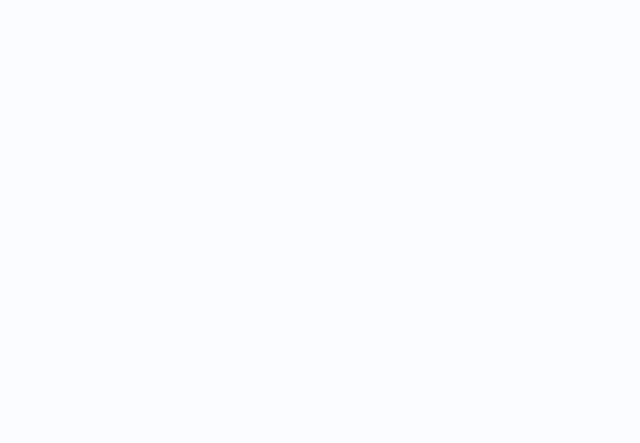
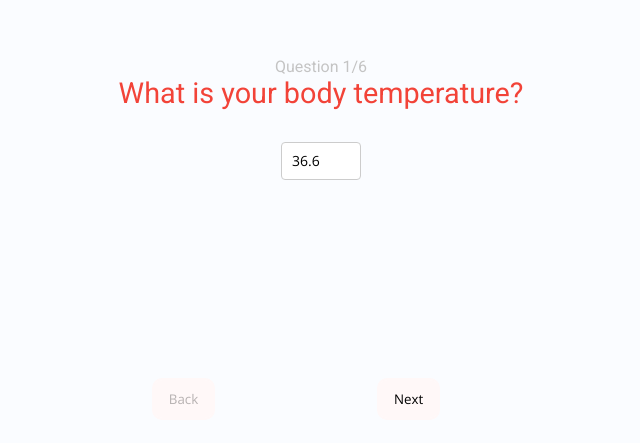
Before and after one commit to SzymonNiemiec/virus-mapping, a React (Create React App) app in the folder frontend/: page /questionnaire in a window 1280 px wide. Shown: the part 199-642 px from the top of the page, without its empty margins (344-984 px from the left). Built offline with nearby package versions, Linux system fonts and the light colour scheme.

Commit message:
questionnaire

```diff
--- a/frontend/package.json
+++ b/frontend/package.json
@@ -8,6 +8,7 @@
     "@testing-library/user-event": "^7.2.1",
     "axios": "^0.19.2",
     "formik": "^2.1.4",
+    "pure-react-carousel": "^1.26.1",
     "react": "^16.13.1",
     "react-dom": "^16.13.1",
     "react-helmet": "^5.2.1",
--- a/frontend/src/features/AppRouter/AppRouter.js
+++ b/frontend/src/features/AppRouter/AppRouter.js
@@ -8,6 +8,7 @@ import GlobalStyle from '../Shared/GlobalStyle';
 // import DoctorDashboardContainer from "../DashboardPage/DoctorDashboard/DoctorDashboardContainer";
 import HomeContainer from '../HomePage/HomeContainer';
 import LoginContainer from '../LoginPage/LoginContainer';
+import QuestionnaireContainer from "../QuestionnairePage/QuestionnaireContainer";
 
 function AppRouter({ isAuthenticated, user, loading }) {
   return (
@@ -41,6 +42,7 @@ function AppRouter({ isAuthenticated, user, loading }) {
         <Switch>
             <Route path="/" exact component={HomeContainer} />
             <Route path="/login" exact component={LoginContainer} />
+            <Route path="/questionnaire" exact component={QuestionnaireContainer} />
           {/* <AuthenticatedRoute path="/" exact component={user.activeRole === "Doctor" ? DoctorDashboardContainer : user.activeRole === "Admin" ? AdminDashboardContainer : ReceptionistCalendarContainer} isAuthenticated={isAuthenticated} loading={loading} />
           <AuthenticatedRoute path="/calendar" exact component={user.activeRole === "Doctor" ? DoctorCalendarContainer : ReceptionistCalendarContainer} isAuthenticated={isAuthenticated} loading={loading} />
           <AuthenticatedRoute path="/patients/:patientId?/:currentTab?" exact component={user.activeRole === "Doctor" ? DoctorPatientInfoContainer : ReceptionistPatientInfoContainer} isAuthenticated={isAuthenticated} loading={loading} />
--- a/frontend/src/features/QuestionnairePage/QuestionnaireContainer.js
+++ b/frontend/src/features/QuestionnairePage/QuestionnaireContainer.js
@@ -0,0 +1,11 @@
+import React, { useState } from "react";
+import QuestionnaireView from "./QuestionnaireView";
+
+const QuestionnaireContainer = () => {
+    const [innerCurSlide, setInnerCurSlide] = useState(0);
+    return (
+        <QuestionnaireView innerCurSlide={innerCurSlide} setInnerCurSlide={setInnerCurSlide} />
+    )
+}
+
+export default QuestionnaireContainer;
--- a/frontend/src/features/QuestionnairePage/QuestionnaireView.js
+++ b/frontend/src/features/QuestionnairePage/QuestionnaireView.js
@@ -0,0 +1,193 @@
+import React from 'react';
+import { CarouselProvider, Slider, Slide, ButtonBack, ButtonNext } from 'pure-react-carousel';
+import 'pure-react-carousel/dist/react-carousel.es.css';
+import styled from "styled-components";
+import Input from "../Shared/Input";
+import { Formik } from 'formik';
+import Button from "../Shared/Button";
+
+const QuestionnaireView = ({ innerCurSlide, setInnerCurSlide }) => {
+
+    return (
+        <Wrapper>
+            <Formik
+                initialValues={{
+                    temperature: 36.6,
+                    breathingProblems: false,
+                    cough: false,
+                    coughType: false,
+                    tired: false,
+                    hasContact: false
+                }}
+                enableReinitialize
+                // validationSchema={}
+                onSubmit={(values) => {
+                    console.log(values)
+                }}
+            >
+                {({
+                    values,
+                    errors,
+                    setFieldValue,
+                    setFieldError,
+                    handleChange,
+                    handleBlur,
+                    handleSubmit,
+                }) => {
+                    const isDisabled = ((!values.cough && innerCurSlide === 4) || (values.cough && innerCurSlide === 5));
+                    return(
+                        <Form onSubmit={handleSubmit}>
+                            <CarouselProvider
+                                naturalSlideWidth={500}
+                                naturalSlideHeight={500}
+                                totalSlides={6}
+                                dragEnabled={false}
+                            >
+                                <StyledSlider>
+                                    <StyledSlide index={0}>
+                                        <QuestionCounter>Question 1/6</QuestionCounter>
+                                        <Question>What is your body temperature?</Question>
+                                        <Input name="temperature" type="number" min="30" max="45" step="0.1" value={values.temperature} onChange={handleChange} />
+
+                                    </StyledSlide>
+                                    <StyledSlide index={1}>
+                                        <QuestionCounter>Question 2/6</QuestionCounter>
+                                        <Question>Do you have breathing problems?</Question>
+                                        <ButtonWrapper>
+                                            <DecisionButton type="button" active={values.breathingProblems ? true : false} onClick={() => setFieldValue('breathingProblems', true)}>Yes</DecisionButton>
+                                            <DecisionButton type="button" active={values.breathingProblems ? false : true} onClick={() => setFieldValue('breathingProblems', false)}>No</DecisionButton>
+                                        </ButtonWrapper>
+
+                                    </StyledSlide>
+                                    <StyledSlide index={2}>
+                                        <QuestionCounter>Question 3/6</QuestionCounter>
+                                        <Question>Do you have a cough?</Question>
+                                        <ButtonWrapper>
+                                            <DecisionButton type="button" active={values.cough ? true : false} onClick={() => setFieldValue('cough', true)}>Yes</DecisionButton>
+                                            <DecisionButton type="button" active={values.cough ? false : true} onClick={() => setFieldValue('cough', false)}>No</DecisionButton>
+                                        </ButtonWrapper>
+                                    </StyledSlide>
+                                    {values.cough && <StyledSlide index={3}>
+                                        <QuestionCounter>Question 4/6</QuestionCounter>
+                                        <Question>What type of cough do you have?</Question>
+                                        <ButtonWrapper>
+                                            <DecisionButton type="button" active={values.coughType ? true : false} onClick={() => setFieldValue('coughType', true)}>dry</DecisionButton>
+                                            <DecisionButton type="button" active={values.coughType ? false : true} onClick={() => setFieldValue('coughType', false)}>wet</DecisionButton>
+                                        </ButtonWrapper>
+                                    </StyledSlide>}
+                                    <StyledSlide index={4}>
+                                        <QuestionCounter>Question 5/6</QuestionCounter>
+                                        <Question>Do you feel tired?</Question>
+                                        <ButtonWrapper>
+                                            <DecisionButton type="button" active={values.tired ? true : false} onClick={() => setFieldValue('tired', true)}>Yes</DecisionButton>
+                                            <DecisionButton type="button" active={values.tired ? false : true} onClick={() => setFieldValue('tired', false)}>No</DecisionButton>
+                                        </ButtonWrapper>
+                                    </StyledSlide>
+                                    <StyledSlide index={5}>
+                                        <QuestionCounter>Question 6/6</QuestionCounter>
+                                        <Question>Did you have contact with someone during your day?</Question>
+                                        <ButtonWrapper>
+                                            <DecisionButton type="button" active={values.hasContact ? true : false} onClick={() => setFieldValue('hasContact', true)}>Yes</DecisionButton>
+                                            <DecisionButton type="button" active={values.hasContact ? false : true} onClick={() => setFieldValue('hasContact', false)}>No</DecisionButton>
+                                        </ButtonWrapper>
+                                    </StyledSlide>
+                                </StyledSlider>
+                                <ButtonWrapper>
+                                    <StyledButtonBack onClick={() => setInnerCurSlide(innerCurSlide - 1)}>Back</StyledButtonBack>
+                                    <StyledButtonNext onClick={() => setInnerCurSlide(innerCurSlide + 1)} disabled={isDisabled ? true : false}>Next</StyledButtonNext>
+                                </ButtonWrapper>
+
+                            </CarouselProvider>
+                            <CenterBox isDisabled={isDisabled}>
+                            <StyledButton type="submit" variant="primary" >Submit Questionnaire</StyledButton>
+                            </CenterBox>
+                        </Form>
+                    )}
+                }
+            </Formik>
+        </Wrapper>
+    )
+}
+
+export default QuestionnaireView;
+
+const Wrapper = styled.div`
+display: flex;
+justify-content: center;
+align-items: center;
+`
+
+
+const QuestionCounter = styled.p`
+color: #C4C4C4;
+`
+
+const Question = styled.p`
+color: ${({ theme }) => theme.primary};
+font-size: 1.8rem;
+text-align: center;
+margin-bottom: 30px;
+`
+const SimpleButton = `
+background-color: #FFF8F8;
+border: 2px solid #FFF8F8;
+padding: 10px 15px;
+border-radius: 10px;
+`;
+
+const StyledButtonBack = styled(ButtonBack)`
+${SimpleButton};
+`;
+
+const StyledButtonNext = styled(ButtonNext)`
+${SimpleButton};
+`;
+
+const StyledSlider = styled(Slider)`
+width: 500px;
+height: 500px;
+`
+const StyledSlide = styled(Slide)`
+> div {
+display: flex;
+flex-direction: column;
+justify-content: center;
+align-items: center;
+}
+
+`
+
+const ButtonWrapper = styled.div`
+display: flex;
+justify-content: space-around;
+width: 100%;
+`
+
+const Form = styled.form`
+    padding-top: 20px;
+    width:450px;
+`;
+
+const DecisionButton = styled.button`
+padding: 10px 20px;
+    border-radius: 10px;
+    background-color: #dadce0;
+    border: 1px solid #dadce0;
+${({ active }) => active && `
+color: red;
+`}
+`
+
+const CenterBox = styled.div`
+    text-align:center;
+    ${({isDisabled}) => isDisabled === true ? `
+visibility: visible;
+` : `
+visibility: hidden;
+`}
+`;
+
+const StyledButton = styled(Button)`
+margin-top: 20px;
+
+`
--- a/frontend/src/features/Shared/Button.js
+++ b/frontend/src/features/Shared/Button.js
@@ -1,7 +1,7 @@
 import React from "react";
 import styled from "styled-components";
 
-const Button = ({ type, variant, size, onClick, children, className }) => (
+const Button = ({ type, variant, size, onClick, children, className,  }) => (
     <StyledButton className={className} type={type ? type : "button"} variant={variant ? variant : "default"} size={size} onClick={onClick}>
     {children}
     </StyledButton>
--- a/frontend/src/features/Shared/Input.js
+++ b/frontend/src/features/Shared/Input.js
@@ -11,6 +11,9 @@ const Input = ({
   value,
   placeholder,
   error,
+  min,
+  max,
+  step,
   className,
   checkboxText,
   radioOptions,
@@ -59,6 +62,9 @@ const Input = ({
             placeholder={placeholder}
             className={className}
             disabled={disabled}
+            min={min}
+                max={max}
+                step={step}
           />
           {type === 'checkbox' &&
             <>
@@ -93,6 +99,7 @@ const StyledInput = styled.input`
       width: ${({ size }) => size ? size : '100%'};
       height: ${({ size }) => size};
       margin: 2px 0 2px 0;
+      min-width: 80px;
   &:focus {
       border-color: ${({ theme }) => theme.primary};
       border-width: 2px;
```
Also changed, not shown: 1 other file (tests, documents, lock files or other folders).
